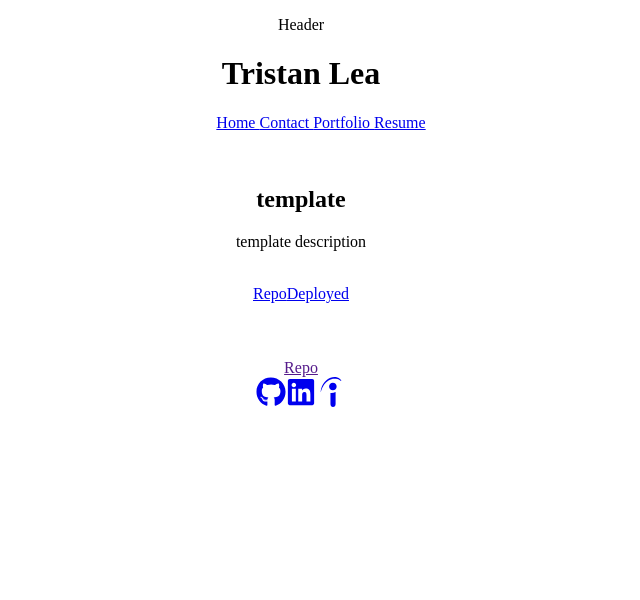
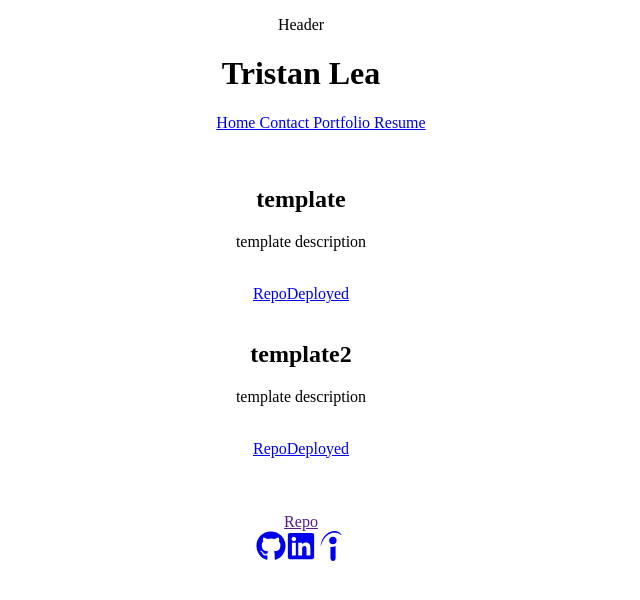
Before and after one commit to TriLea/React_Portfolio, a React (Create React App) app in the folder my-react-app/: page /Portfolio in a window 1280 px wide. Shown: the top 600 px of the page, without its empty margins (339-979 px from the left). Built offline with nearby package versions, Linux system fonts and the light colour scheme.

Commit message:
mostly finished, need styles, fixing of file paths, and projects enetered

```diff
--- a/my-react-app/src/Pages/ProjectItem.jsx
+++ b/my-react-app/src/Pages/ProjectItem.jsx
@@ -9,6 +9,13 @@ export default function Portfolio()
            repoLink: 'repo link',
            deployedLink: 'deployed link',
            cardImg: ''
+        },
+        {
+            title: 'template2',
+            description: 'template description',
+            repoLink: 'repo link',
+            deployedLink: 'deployed link',
+            cardImg: ''
         },
         {
             title: '',
--- a/my-react-app/src/Pages/Resume.jsx
+++ b/my-react-app/src/Pages/Resume.jsx
@@ -5,7 +5,7 @@ export default function Resume()
     return(
         <div className="resume">
             <h2>Resume</h2>
-            <a href="" download="Tristan's Resume" target="_blank">
+            <a href="../assets/tempResume.docx" download="Tristan's Resume" target="_blank">
                 <button>Download Resume</button>
             </a>
         </div>
--- a/my-react-app/src/components/Portfolio.jsx
+++ b/my-react-app/src/components/Portfolio.jsx
@@ -1,6 +1,8 @@
 //import  ""; //styles
 
-
+//basically nulled by the use of .map in the projectItem.jsx file
+// of which creates the cards for the portfolio section with need for
+// this file
 
 export default function Projects()
 {
```
Also changed, not shown: 1 other file (tests, documents, lock files or other folders).
